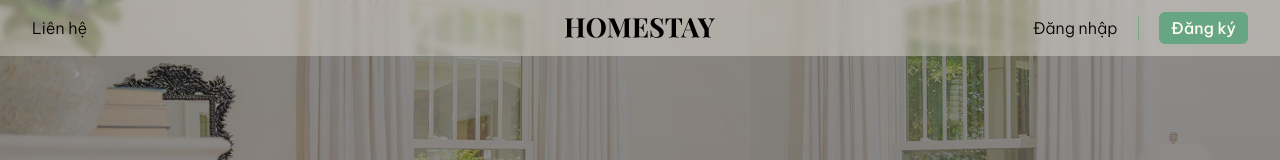
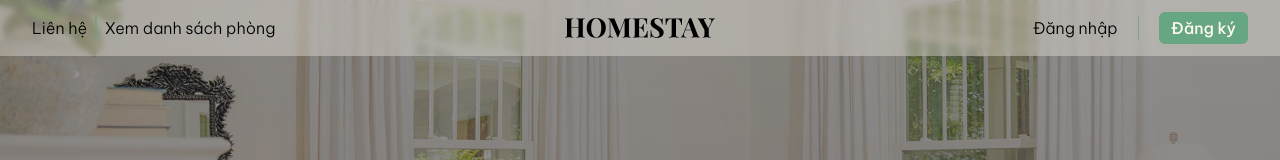
Before and after one commit to DuckTonn/HomeStay-Dorm, a React (Vite) app in the folder frontend/: page / in a window 1280 px wide. Shown: the top 160 px of the page. Built offline with nearby package versions, Linux system fonts and the light colour scheme; no server answers.

Commit message:
xem danh sách trong header

```diff
--- a/frontend/src/components/Header.tsx
+++ b/frontend/src/components/Header.tsx
@@ -68,6 +68,11 @@ const Header = () => {
             </div>
           </div>
         )}
+
+        <div className={`w-[1.5px] bg-secondary opacity-75 transition-all duration-500 ${passThreshold ? "h-5" : "h-6"}`}></div>
+        <Link to="/rooms">
+          <p className="text-text transition-colors hover:text-primary whitespace-nowrap cursor-pointer outline-none">Xem danh sách phòng</p>
+        </Link>
       </div>
 
       {/* Center Section: Brand/Logo (Fades out and shrinks) */}
```
